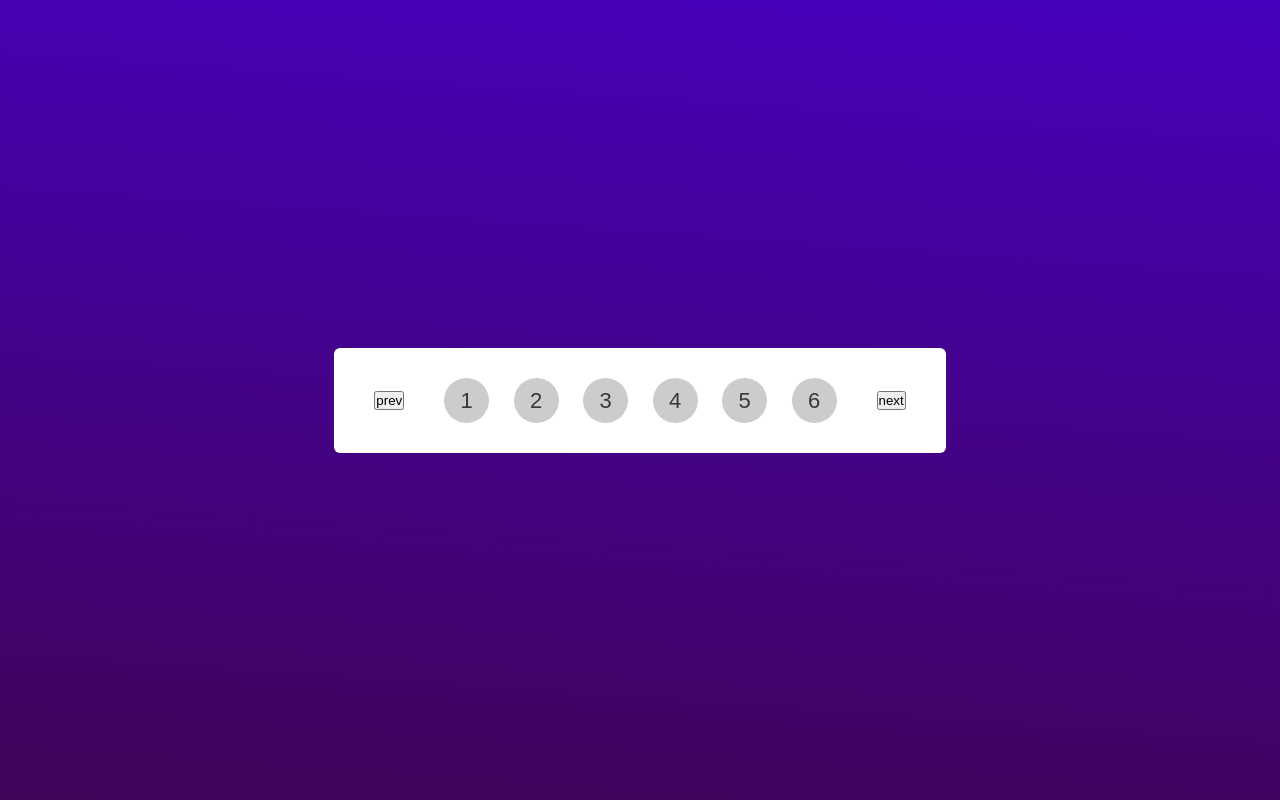
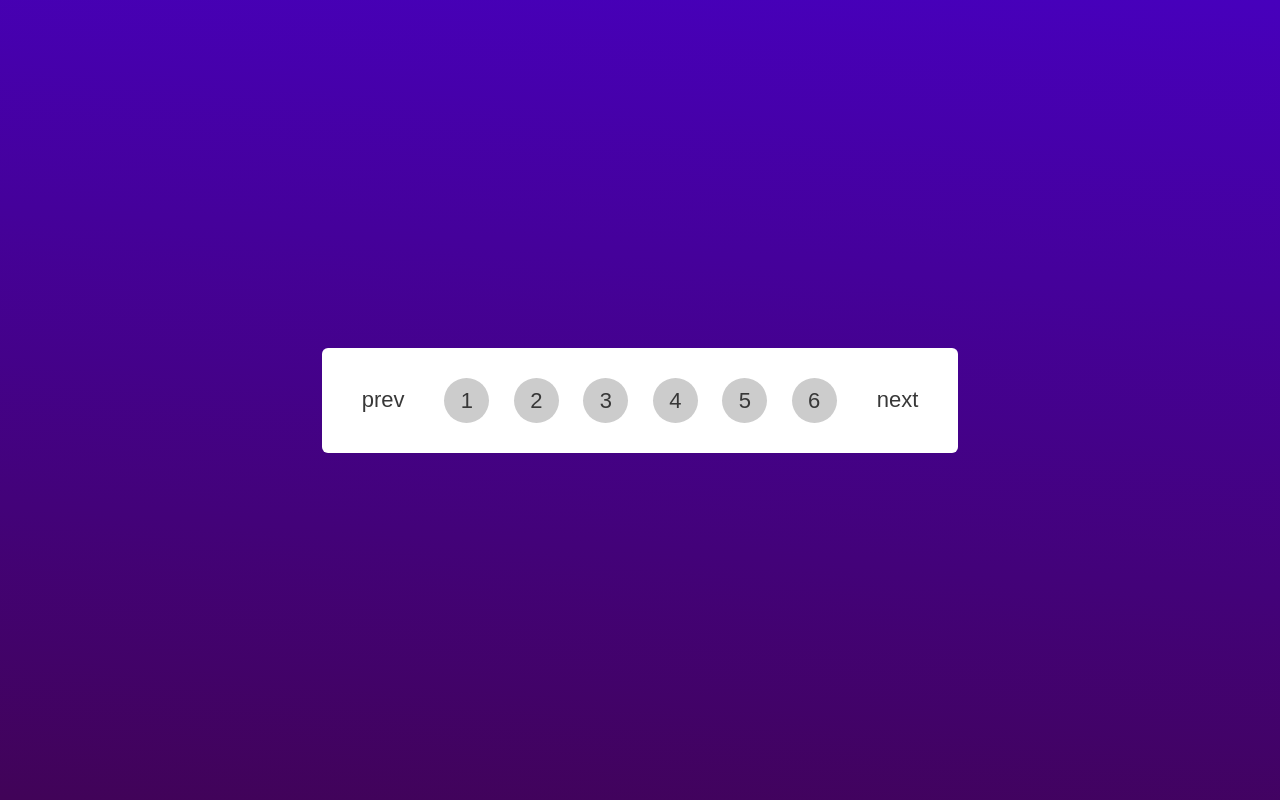
Before and after one commit to mohammedterfa/pagination-design, a plain HTML site: page index.html in a window 1280 px wide. Drawn offline with Linux system fonts and the light colour scheme.

Commit message:
code added

```diff
--- a/index.html
+++ b/index.html
@@ -20,7 +20,7 @@
                     <li class="link" value="5">5</li>
                     <li class="link" value="6">6</li>
                 </ul>
-            <button class="btn1">next</button>
+            <button class="btn2">next</button>
         </div>
     </div>
 
--- a/style.css
+++ b/style.css
@@ -41,5 +41,16 @@ ul li{
     font-weight: 500;
     line-height: 45px;
     cursor: pointer;
+}
 
+.btn1, .btn2{
+    display: inline-flex;
+    align-items: center;
+    font-size: 22px;
+    font-weight: 500;
+    color: #383838;
+    background: transparent;
+    outline: none;
+    border: none;
+    cursor: pointer;
 }
```
